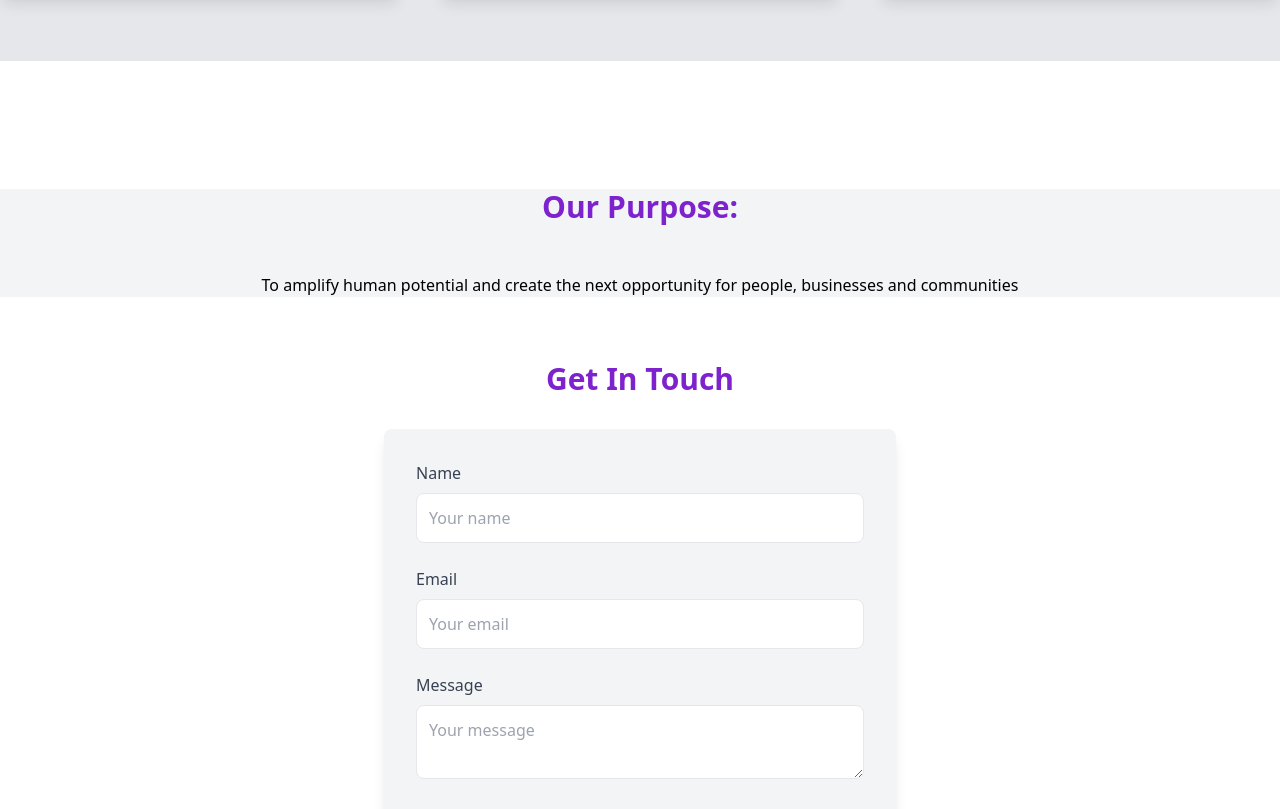
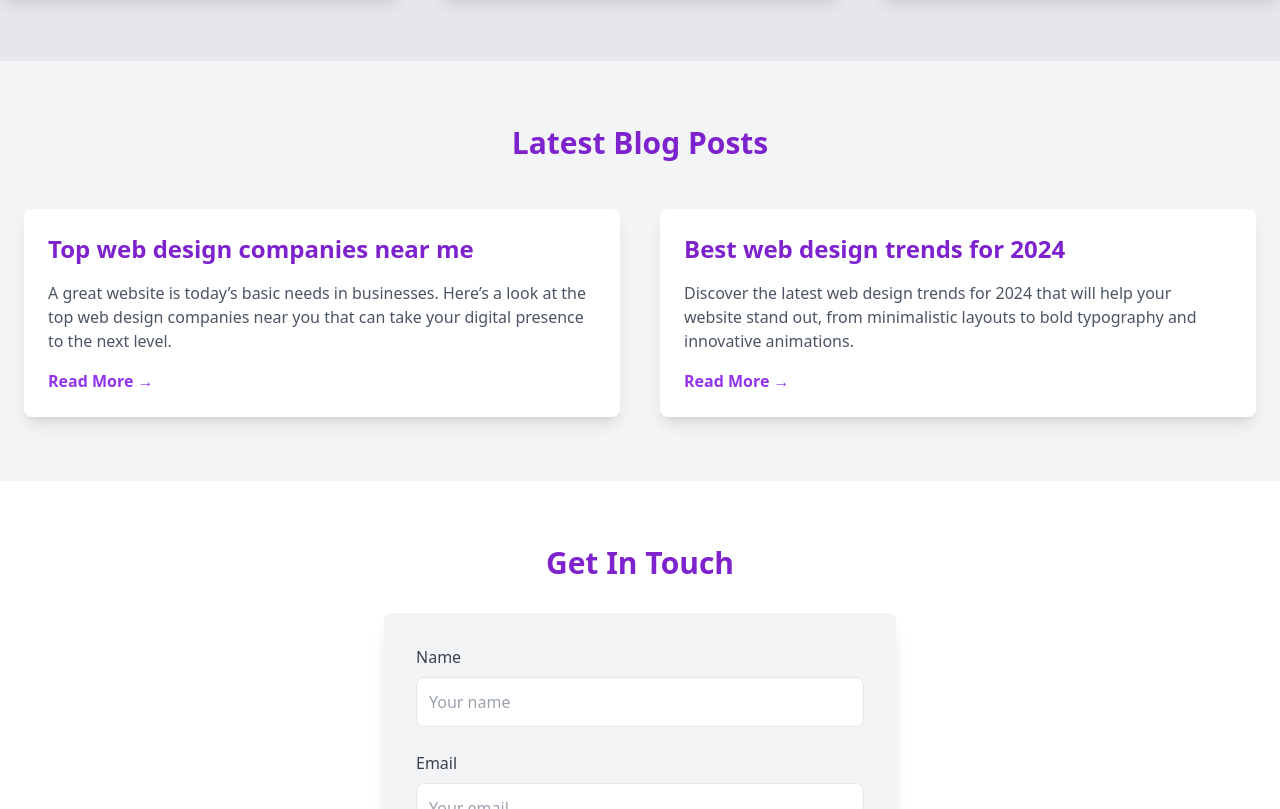
Before and after one commit to HardikPrajapati555/HTML-Tailwind-CSS-Page, a plain HTML site: page index.html in a window 1280 px wide. Shown: the part 1991-2800 px from the top of the page. Drawn offline with nearby package versions, Linux system fonts and the light colour scheme.

Commit message:
Update index.html

```diff
--- a/index.html
+++ b/index.html
@@ -44,12 +44,12 @@
   <!-- Header Section -->
   <header class="bg-gradient-to-r from-purple-500 via-pink-500 to-red-500 text-white shadow-lg">
     <nav class="container mx-auto p-6 flex justify-between items-center">
-      <h1 class="text-3xl font-bold fade-in">My Stylish Page</h1>
+      <h1 class="text-3xl font-bold fade-in">Hardik</h1>
       <ul class="flex space-x-6">
         <li><a href="#about" class="hover:text-yellow-300 transition duration-300">About</a></li>
         <li><a href="#services" class="hover:text-yellow-300 transition duration-300">Services</a></li>
         <li><a href="#contact" class="hover:text-yellow-300 transition duration-300">Contact</a></li>
-        <li><a href="/blog.html" class="hover:text-yellow-300 transition duration-300">blog</a></li>
+        <li><a href="#blog" class="hover:text-yellow-300 transition duration-300">blog</a></li>
       </ul>
     </nav>
   </header>
@@ -58,7 +58,7 @@
   <section class="bg-cover bg-center h-screen" style="background-image: url('https://source.unsplash.com/random/1600x900');">
     <div class="container mx-auto h-full flex justify-center items-center text-center">
       <div class="bg-white bg-opacity-75 p-10 rounded-lg shadow-lg fade-in">
-        <h2 class="text-4xl md:text-5xl font-bold text-purple-700 mb-6">Welcome to Your Dream Website</h2>
+        <h2 class="text-4xl md:text-5xl font-bold text-purple-700 mb-6">Welcome to our Website</h2>
         <p class="text-lg md:text-xl text-gray-700 mb-6">Beautiful designs with modern animations built using Tailwind CSS.</p>
         <a href="#about" class="bg-purple-600 hover:bg-purple-700 text-white py-3 px-6 rounded-full transition duration-300 transform hover:scale-105">Learn More</a>
       </div>
@@ -129,16 +129,28 @@
     </div>
   </section>
 
-  <section id="partners" class="bg-white py-16"></section>
-    <div class="container mx-auto text-center fade-in">
-      <h2 class="text-3xl font-bold text-purple-700 mb-12">Our Purpose:</h2>
-      <!-- <div class="grid grid-cols-2 md:grid-cols-4 gap-10 items-center"> -->
-        <h1>
-            To amplify human potential and create the next opportunity for people, businesses and communities
-        </h1>
-      <!-- </div> -->
-    </div>
-  </section>
+
+
+    <!-- Blog Section -->
+    <section id="blog" class="container mx-auto py-16 px-6">
+        <h2 class="text-3xl font-bold text-center text-purple-700 mb-12 fade-in-up">Latest Blog Posts</h2>
+
+        <div class="grid grid-cols-1 md:grid-cols-2 gap-10 fade-in-up">
+          <!-- Blog Post 1 -->
+          <div class="bg-white p-6 rounded-lg shadow-lg transition transform hover:scale-105 duration-300">
+            <h3 class="text-2xl font-bold text-purple-700 mb-4">Top web design companies near me</h3>
+            <p class="text-gray-600 mb-4">A great website is today’s basic needs in businesses. Here’s a look at the top web design companies near you that can take your digital presence to the next level.</p>
+            <a href="blog-post-1.html" class="text-purple-600 hover:text-purple-800 font-bold">Read More &rarr;</a>
+          </div>
+
+          <!-- Blog Post 2 -->
+          <div class="bg-white p-6 rounded-lg shadow-lg transition transform hover:scale-105 duration-300">
+            <h3 class="text-2xl font-bold text-purple-700 mb-4">Best web design trends for 2024</h3>
+            <p class="text-gray-600 mb-4">Discover the latest web design trends for 2024 that will help your website stand out, from minimalistic layouts to bold typography and innovative animations.</p>
+            <a href="blog-post-2.html" class="text-purple-600 hover:text-purple-800 font-bold">Read More &rarr;</a>
+          </div>
+        </div>
+      </section>
 
   <!-- Contact Section -->
   <section id="contact" class="bg-white py-16">
```
